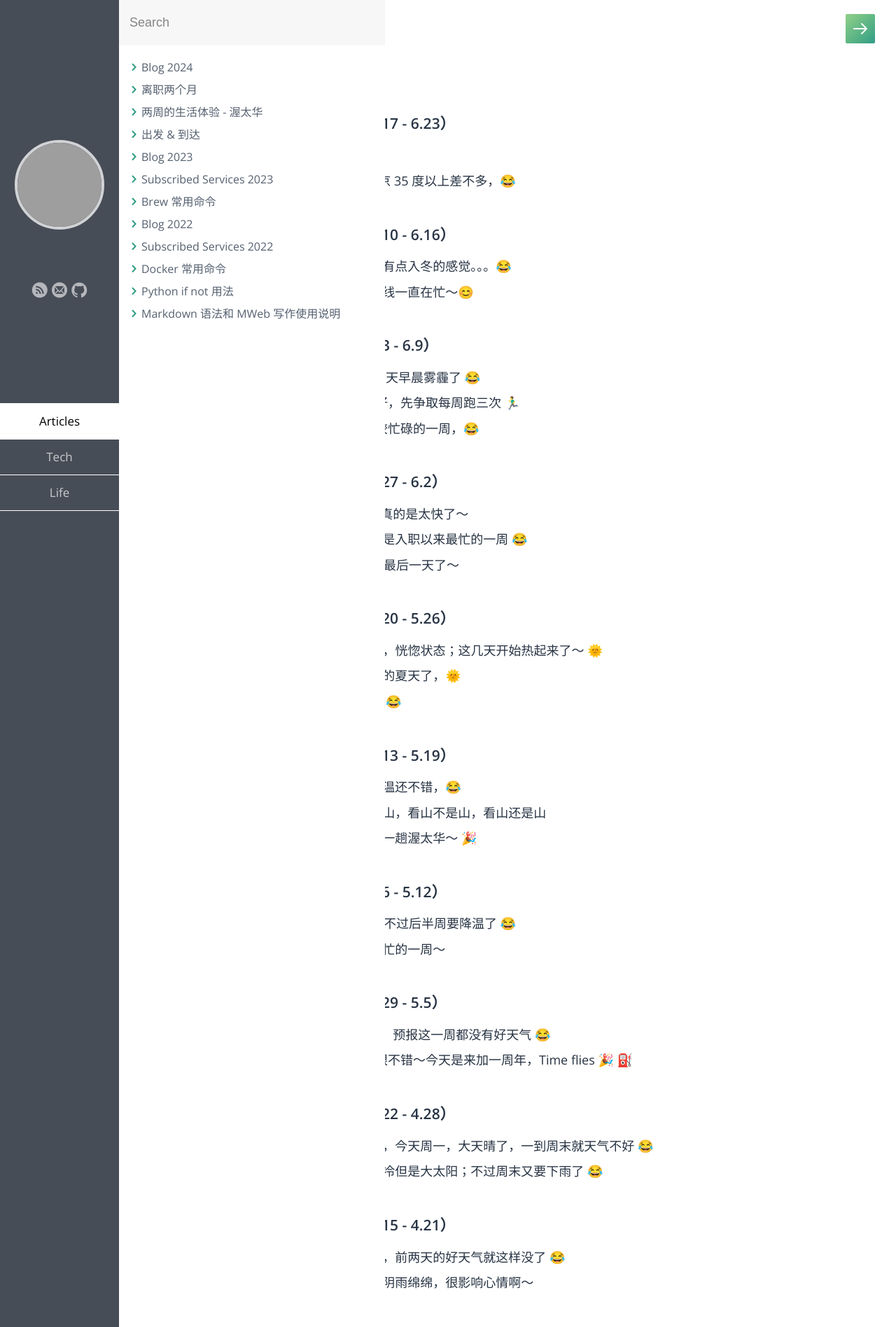
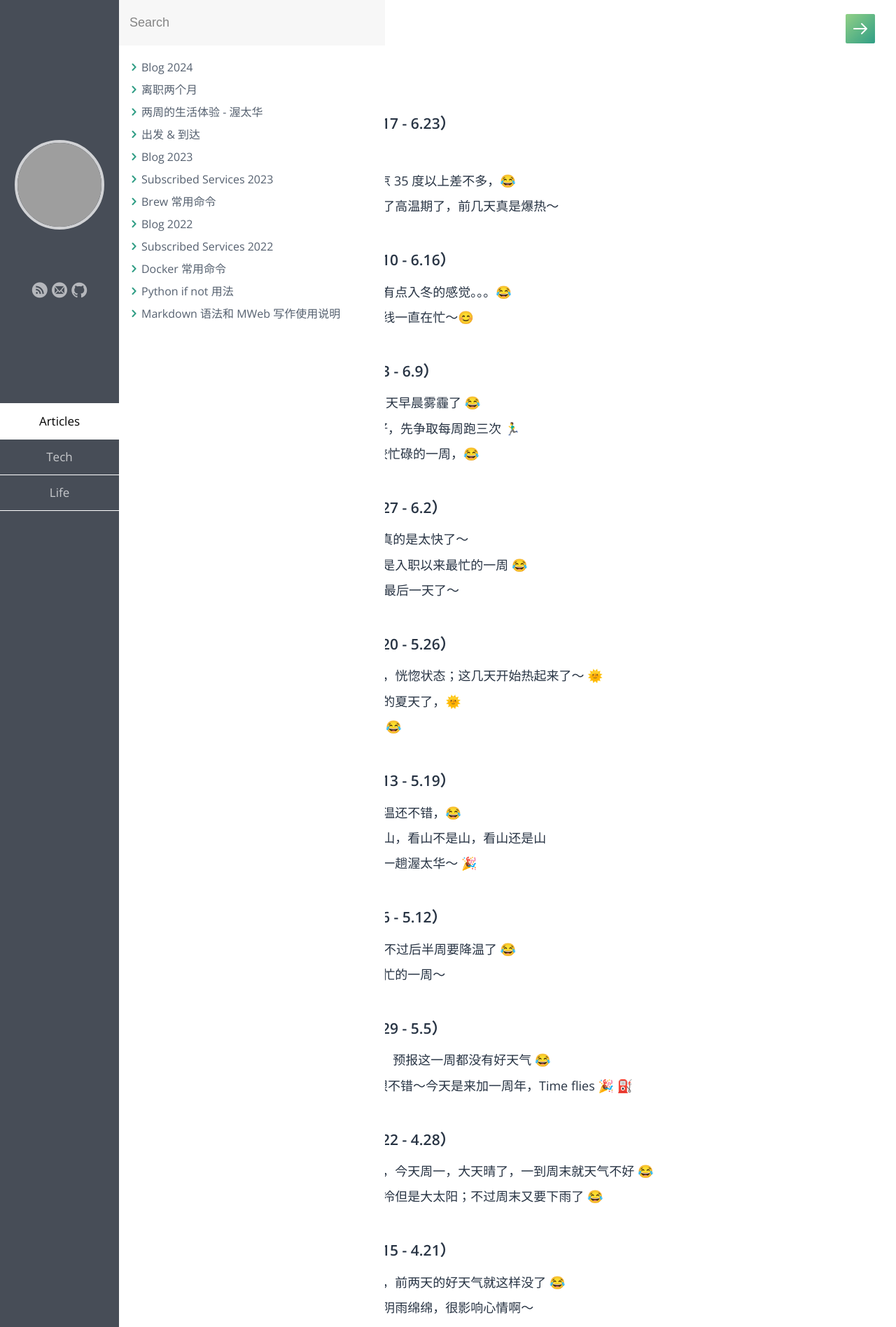
Before and after one commit to samxupeiran/samxupeiran.github.io, a Jekyll site: the page built from _posts/life/2024-01-02-my-blog.md, in a window 1280 px wide. Shown: the top 1896 px of the page at 70% size. Built offline with Jekyll 4.4.1, drawn with Linux system fonts in a browser that asks for light colours; some web fonts are replaced; grey boxes are pictures that could not be loaded.

Commit message:
feat: add weekly blog 6/21

```diff
--- a/_posts/life/2024-01-02-my-blog.md
+++ b/_posts/life/2024-01-02-my-blog.md
@@ -9,6 +9,7 @@ tags: Blog
 - ### 2024 年 6 月 第 4 周（6.17 - 6.23）
      - 6.17 这周开始高温了，🌞
      - 6.18 这边 30 度感觉和北京 35 度以上差不多，😂
+     - 6.19 周五了，今天算是过了高温期了，前几天真是爆热～
 
 - ### 2024 年 6 月 第 3 周（6.10 - 6.16）
      - 6.11 这两天温度很低啊，有点入冬的感觉。。。😂
```
